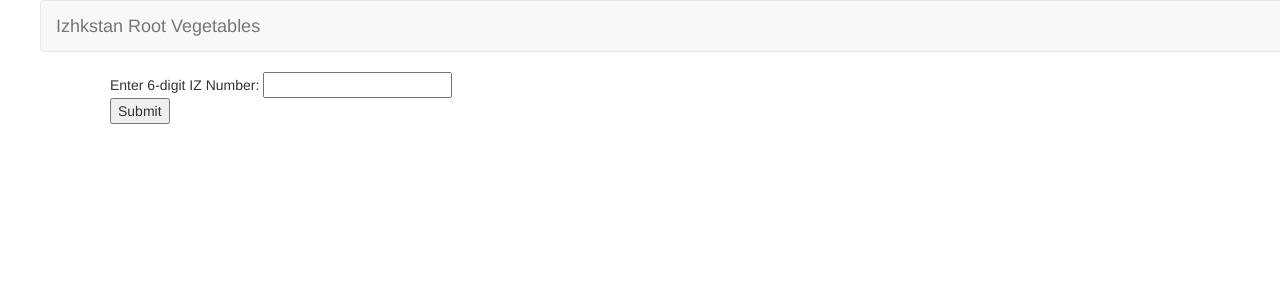
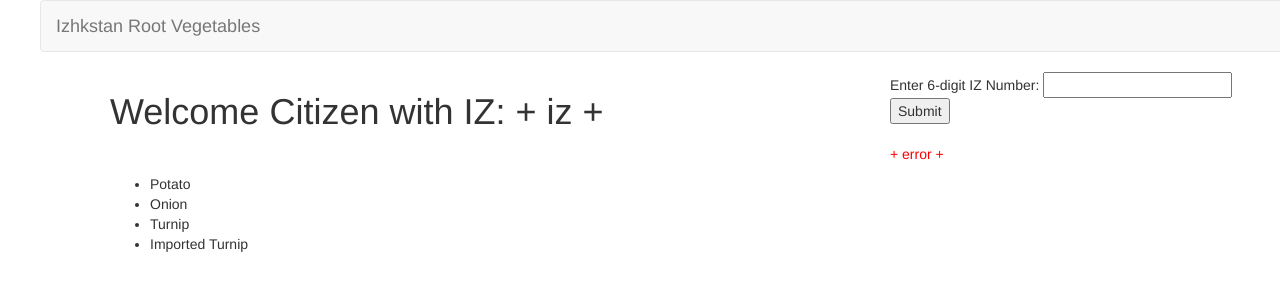
Before and after one commit to Dev-Laurin/RootVegetableWebsite, a website: page index.html in a window 1280 px wide. Shown: the top 288 px of the page. Drawn offline with nearby package versions, Linux system fonts and the light colour scheme.

Commit message:
Working on bootstrap layout. Bidding next.

```diff
--- a/index.html
+++ b/index.html
@@ -16,11 +16,30 @@
 		</nav>
 
 		<div class="container">
-		<form action="/" method="post">
-			Enter 6-digit IZ Number: <input type="text"  maxlength="6" name="iz"><br>
-			<input type="submit" value="Submit">
-		</form>
+			<div class="row">
+				<div class="col-sm-8">
+					<h1>Welcome Citizen with IZ:  + iz + </h1>
+				</div>
+
+				<div class="col-sm-4">
+					<form action="/" method="post">
+						Enter 6-digit IZ Number: <input type="text"  maxlength="6" name="iz"><br>
+						<input type="submit" value="Submit">
+					</form><br>
+					<p style="color: #FF0000;"> + error + </p>
+				</div>
+
+			</div>
+
+			<!--List of Root Vegetables to Bid on -->
+			<ul>
+				<li>Potato</li>
+				<li>Onion</li>
+				<li>Turnip</li>
+				<li>Imported Turnip</li>
+			</ul>
 		</div>
+
 	</body>
 
 </html>
```
